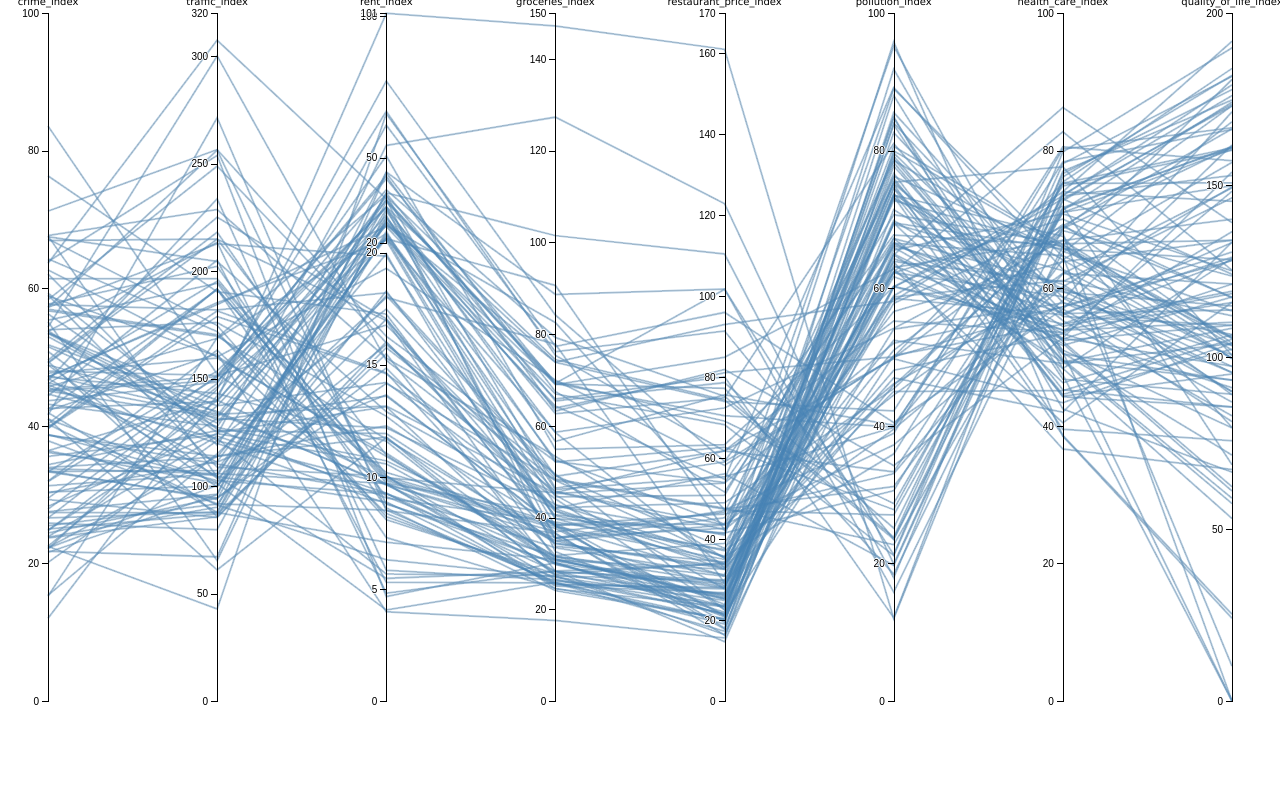
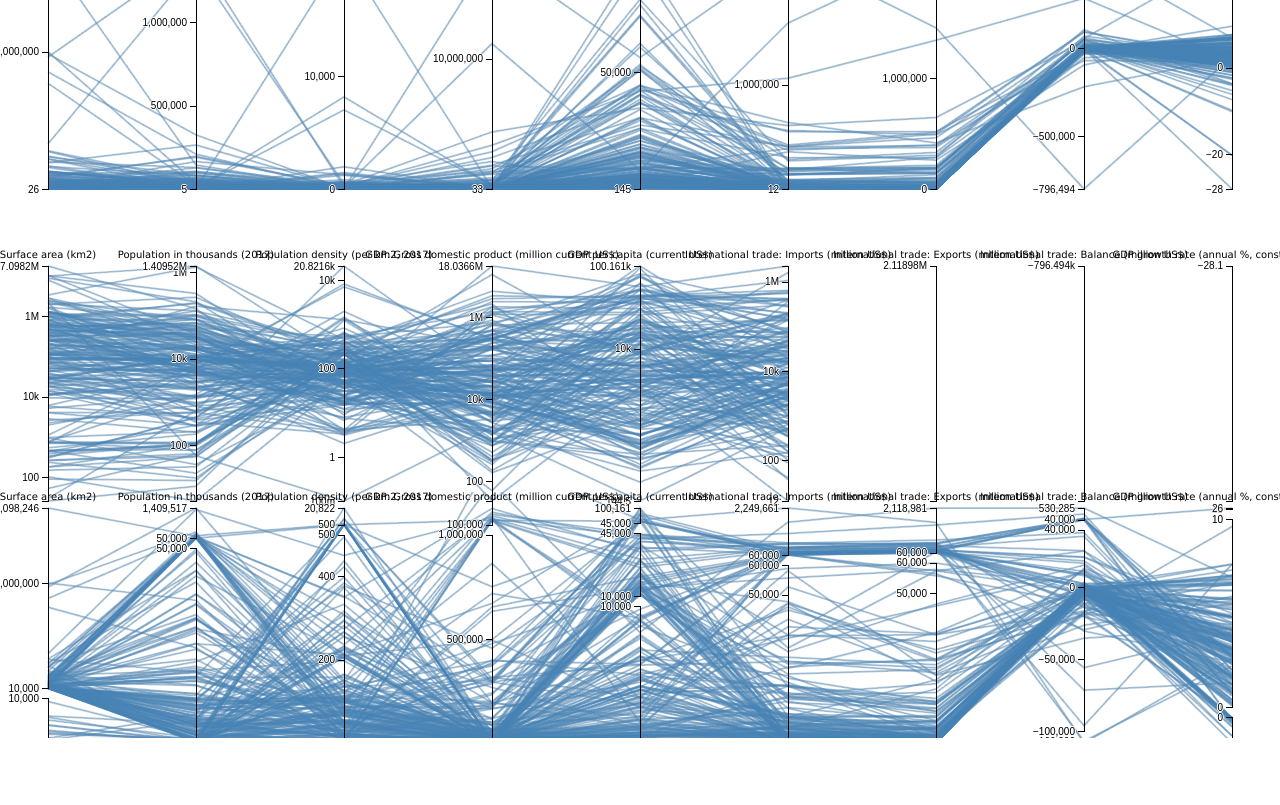
Before and after one commit to rasmustrew/DataVizProject2022, a website built with webpack: page dist/index.html in a window 1280 px wide. Shown: the part 62-867 px from the top of the page. After the commit the page ends 808 px from the top, so only its background shows below. Built offline with nearby package versions, Linux system fonts and the light colour scheme.

Commit message:
generalize par coords drawing

```diff
--- a/src/data/load_numbeo_data.js
+++ b/src/data/load_numbeo_data.js
@@ -1,6 +1,6 @@
 import * as d3 from "d3";
 
-export async function load_data() {
+export async function load_numbeo_data() {
     let data = await d3.csv("../data/country_indices.csv");
     let float_dimensions = [
         'crime_index', 'traffic_index', 'rent_index', 'groceries_index',
--- /dev/null
+++ b/src/data/load_un_data.js
@@ -0,0 +1,49 @@
+import * as d3 from "d3";
+
+export async function load_un_data() {
+    let data = await d3.csv("../data/un_country_data.csv");
+    let float_dimensions = [
+        'Surface area (km2)',
+        'Population in thousands (2017)',
+        'Population density (per km2, 2017)',
+        'GDP: Gross domestic product (million current US$)',
+        'GDP per capita (current US$)',
+        'International trade: Imports (million US$)',
+        'International trade: Exports (million US$)',
+        'International trade: Balance (million US$)',
+        'GDP growth rate (annual %, const. 2005 prices)']
+    let id_dimension = "country"
+    let error_values = ["-99", "..."]
+
+    let row_filtered_data = data.filter(row => {
+        return float_dimensions.every(dimension => {
+            return !error_values.includes(row[dimension])
+        })
+    })
+
+    // let row_filtered_data = data.filter(row => row["GDP: Gross domestic product (million current US$)"] !== "-99")
+    // row_filtered_data = row_filtered_data.filter(row => row["Surface area (km2)"] !== "-99");
+
+    let column_filtered_data = row_filtered_data.map(row => {
+        let filtered_row = {}
+        float_dimensions.forEach(dimension => {
+            filtered_row[dimension] = row[dimension]
+        })
+        return filtered_row
+    })
+
+    column_filtered_data.forEach(row => {
+        float_dimensions.forEach(dimension => {
+            row[dimension] = parseFloat(row[dimension])
+        })
+    })
+
+    column_filtered_data.forEach((row, index) => {
+        row["id"] = row_filtered_data[index][id_dimension]
+    })
+
+    return {
+        data: column_filtered_data,
+        dimensions: float_dimensions,
+    }
+}
--- a/src/data_ranges.js
+++ b/src/data_ranges.js
@@ -27,3 +27,15 @@ export const hardcoded_numbeo_range = {
     'health_care_index': [[0, 100]],
     'quality_of_life_index': [[0, 200]],//unbounded
 }
+
+export const hardcoded_un_range = {
+    'Surface area (km2)': [[26, 10000], [10000, 17098246]],
+    'Population in thousands (2017)': [[5, 50000], [50000, 1409517]],
+    'Population density (per km2, 2017)': [[0.1, 500], [500, 20821.6]],
+    'GDP: Gross domestic product (million current US$)': [[33, 1000000], [100000, 18036648]],
+    'International trade: Balance (million US$)': [[-796494, -100000], [-100000, 40000], [40000, 530285]],
+    'International trade: Exports (million US$)': [[0, 60000], [60000, 2118981]],
+    'International trade: Imports (million US$)': [[12, 60000], [60000, 2249661]],
+    'GDP growth rate (annual %, const. 2005 prices)': [[-28.1, 0], [0, 10], [10, 26.3]],
+    'GDP per capita (current US$)': [[144.5, 10000], [10000, 45000], [45000, 100160.8]]
+}
--- a/src/index.js
+++ b/src/index.js
@@ -1,16 +1,23 @@
-import {load_data} from "./data/load_numbeo_data";
-import ParallelCoordinates from "./parallel_coordinates";
-import {simple_ranges, hardcoded_numbeo_range} from "./data_ranges";
+import {load_numbeo_data} from "./data/load_numbeo_data";
+import ParallelCoordinates, {ScaleType} from "./parallel_coordinates";
+import {simple_ranges, hardcoded_numbeo_range, hardcoded_un_range} from "./data_ranges";
 import {compute_metrics} from "./metrics";
+import {load_un_data} from "./data/load_un_data";
 
 console.log("starting")
-load_data().then((data) => {
+load_un_data().then((data) => {
     console.log(data)
-    let _dimension_ranges = simple_ranges(data.data, data.dimensions)
-    var dimension_ranges = hardcoded_numbeo_range
-    let par_coords = new ParallelCoordinates(data.data, data.dimensions, dimension_ranges);
-
+    let dimension_ranges = simple_ranges(data.data, data.dimensions)
+    let dimension_ranges_splits = hardcoded_un_range
+    let par_coords = new ParallelCoordinates(data.data, data.dimensions, dimension_ranges, "#parCoordsDivTop", ScaleType.Linear);
+    let par_coords_log = new ParallelCoordinates(data.data, data.dimensions, dimension_ranges, "#parCoordsDivTop", ScaleType.Log);
+    let par_coords_splits = new ParallelCoordinates(data.data, data.dimensions, dimension_ranges_splits, "#parCoordsDivBottom", ScaleType.Linear)
+    console.log(dimension_ranges)
     compute_metrics(par_coords)
+    compute_metrics(par_coords_log)
+    compute_metrics(par_coords_splits)
 
     par_coords.draw()
+    par_coords_log.draw()
+    par_coords_splits.draw()
 })
--- a/src/parallel_coordinates.js
+++ b/src/parallel_coordinates.js
@@ -1,16 +1,23 @@
 import * as d3 from "d3";
 
+export const ScaleType = {
+    Linear: "linear",
+    Log: "Log"
+
+}
+
 export default class ParallelCoordinates {
-    constructor(data, dimensions, dimension_ranges) {
+    constructor(data, dimensions, dimension_ranges, element_id, scale_type) {
         let _this = this
         this.data = data;
         this.dimensions = dimensions
         this.dimension_ranges = dimension_ranges
+        this.element_id = element_id
 
         let margin = {top: 16, right: 48, bottom: 16, left: 48};
         this.margin = margin
-        let width = document.querySelector("#parCoordsDiv").clientWidth - margin.left - margin.right;
-        let height = document.querySelector("#parCoordsDiv").clientHeight - margin.top - margin.bottom;
+        let width = document.querySelector(element_id).clientWidth - margin.left - margin.right;
+        let height = document.querySelector(element_id).clientHeight - margin.top - margin.bottom;
         this.screen_range = [0, height];
 
         this.x = d3.scalePoint().domain(dimensions).range([0, width])
@@ -28,12 +35,22 @@ export default class ParallelCoordinates {
 
                 let range_proportion = range_count / data.length
                 let proportionate_range = getProportionateRange(range_proportion, height, current_offset, dimension_ranges[d].length - 1, distance_between)
+                console.log(proportionate_range)
                 current_offset = (height - proportionate_range[1]) + distance_between
 
-                let axis = d3.scaleLinear()
-                    .domain(dimension_ranges[d][i])
-                    .range(proportionate_range);
-                axes.push(axis)
+                if (scale_type == ScaleType.Linear) {
+                    let axis = d3.scaleLinear()
+                        .domain(dimension_ranges[d][i])
+                        .range(proportionate_range);
+                    axes.push(axis)
+                } else if (scale_type == ScaleType.Log) {
+                    let axis = d3.scaleLog()
+                        .domain(dimension_ranges[d][i])
+                        .range(proportionate_range);
+                    axes.push(axis)
+                }
+
+
             }
             _this.y[d] = axes
         })
@@ -41,8 +58,8 @@ export default class ParallelCoordinates {
 
     draw() {
         let _this = this
-        let svg = d3.select("#parCoordsDiv").append("svg")
-            .attr("id", "parcoordsSvg")
+        let svg = d3.select(this.element_id).append("svg")
+            .attr("class", "parcoordsSvg")
             .append("g")
             .attr("transform", "translate(" + this.margin.left + "," + this.margin.top + ")")
             .on('mouseleave', function (d) {
@@ -112,6 +129,7 @@ export default class ParallelCoordinates {
             .each(function (range, index) {
                 let dim = this.parentNode.parentNode.__data__
                 let screen_range = _this.y[dim][index].range()
+                console.log(screen_range)
                 _this.y[dim][index].brush = d3.brushY()
                     .extent([[-8, screen_range[1]], [8, screen_range[0]]])
                     .on("brush", _this.brushed.bind(_this))
```
Also changed, not shown: data/un_country_data.csv, dist/index.html, dist/main.js, dist/styles.css.
